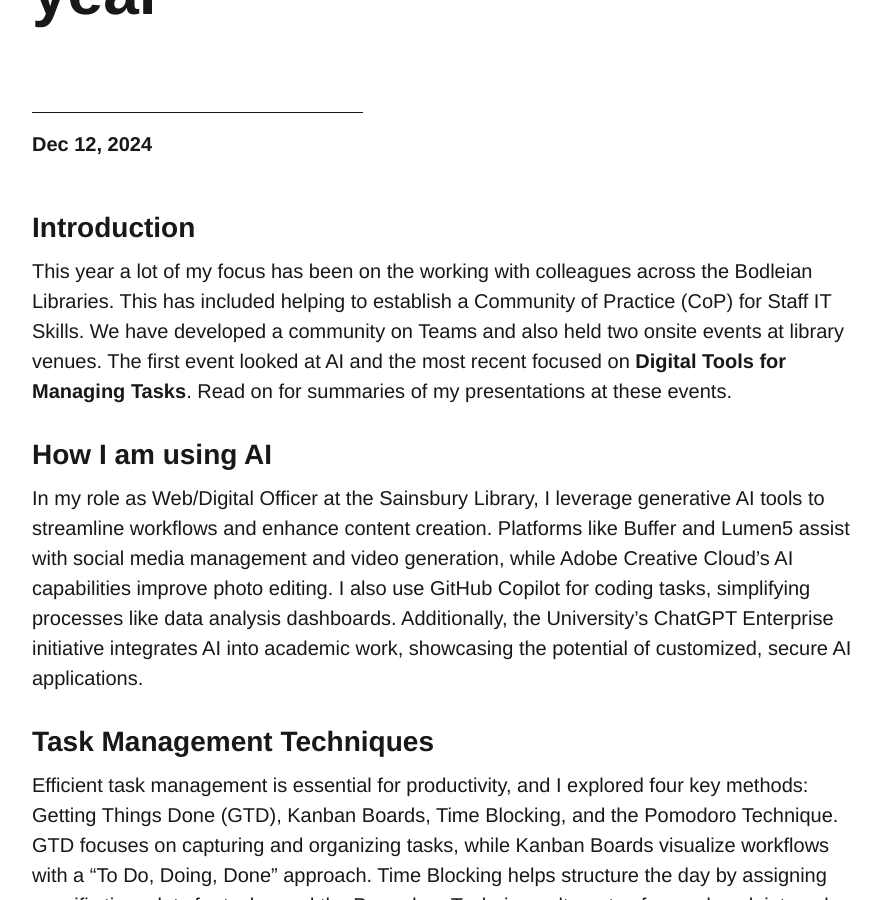
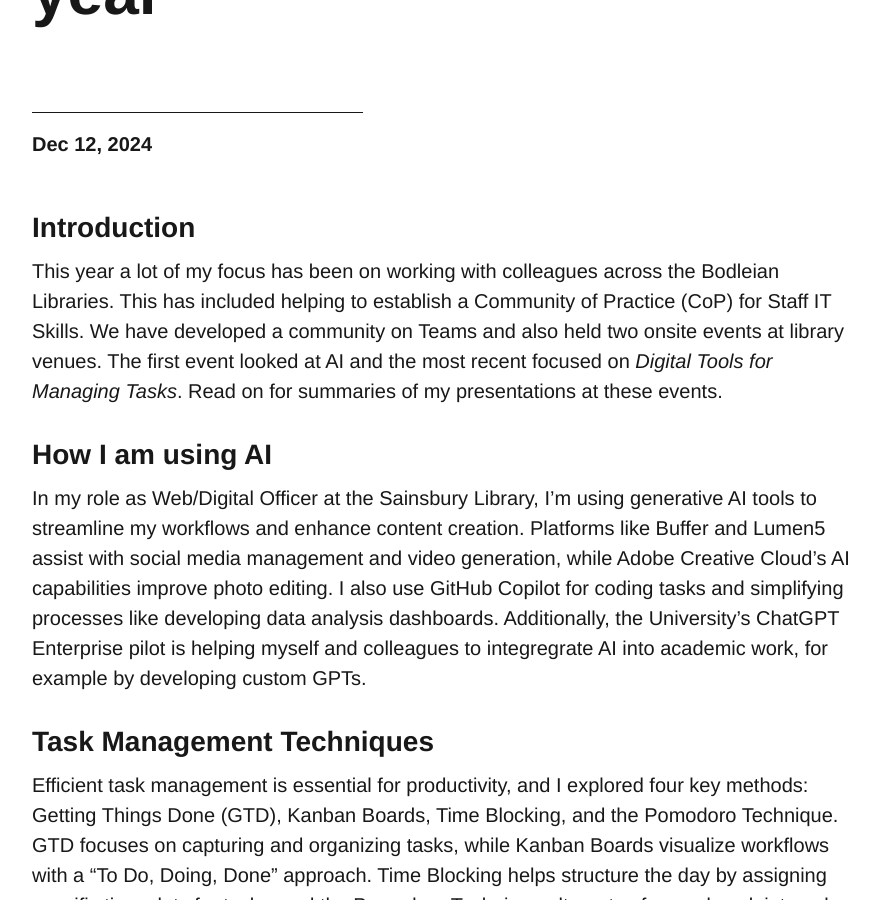
Before and after one commit to johnpilbeam/johnpilbeam.com, a Jekyll site: the page built from _posts/2024-12-12-ai-and-management-techniques.markdown, in a window 1280 px wide and 900 px high, scrolled down 244 px. Shown: the whole window, without its empty margins (112-993 px from the left). Built offline with Jekyll 4.4.1, drawn with Linux system fonts in a browser that asks for light colours; comment, search, counter and statistics services are not loaded.

Commit message:
Edited post text.

```diff
--- a/_posts/2024-12-12-ai-and-management-techniques.markdown
+++ b/_posts/2024-12-12-ai-and-management-techniques.markdown
@@ -7,11 +7,11 @@ categories: libraries ai productivity update
 
 ## Introduction
 
-This year a lot of my focus has been on the working with colleagues across the Bodleian Libraries. This has included helping to establish a Community of Practice (CoP) for Staff IT Skills. We have developed a community on Teams and also held two onsite events at library venues. The first event looked at AI and the most recent focused on **Digital Tools for Managing Tasks**. Read on for summaries of my presentations at these events.
+This year a lot of my focus has been on working with colleagues across the Bodleian Libraries. This has included helping to establish a Community of Practice (CoP) for Staff IT Skills. We have developed a community on Teams and also held two onsite events at library venues. The first event looked at AI and the most recent focused on _Digital Tools for Managing Tasks_. Read on for summaries of my presentations at these events.
 
 ## How I am using AI
 
-In my role as Web/Digital Officer at the Sainsbury Library, I leverage generative AI tools to streamline workflows and enhance content creation. Platforms like Buffer and Lumen5 assist with social media management and video generation, while Adobe Creative Cloud’s AI capabilities improve photo editing. I also use GitHub Copilot for coding tasks, simplifying processes like data analysis dashboards. Additionally, the University’s ChatGPT Enterprise initiative integrates AI into academic work, showcasing the potential of customized, secure AI applications.
+In my role as Web/Digital Officer at the Sainsbury Library, I'm using generative AI tools to streamline my workflows and enhance content creation. Platforms like Buffer and Lumen5 assist with social media management and video generation, while Adobe Creative Cloud’s AI capabilities improve photo editing. I also use GitHub Copilot for coding tasks and simplifying processes like developing data analysis dashboards. Additionally, the University’s ChatGPT Enterprise pilot is helping myself and colleagues to integregrate AI into academic work, for example by developing custom GPTs.
 
 ## Task Management Techniques
 
```
